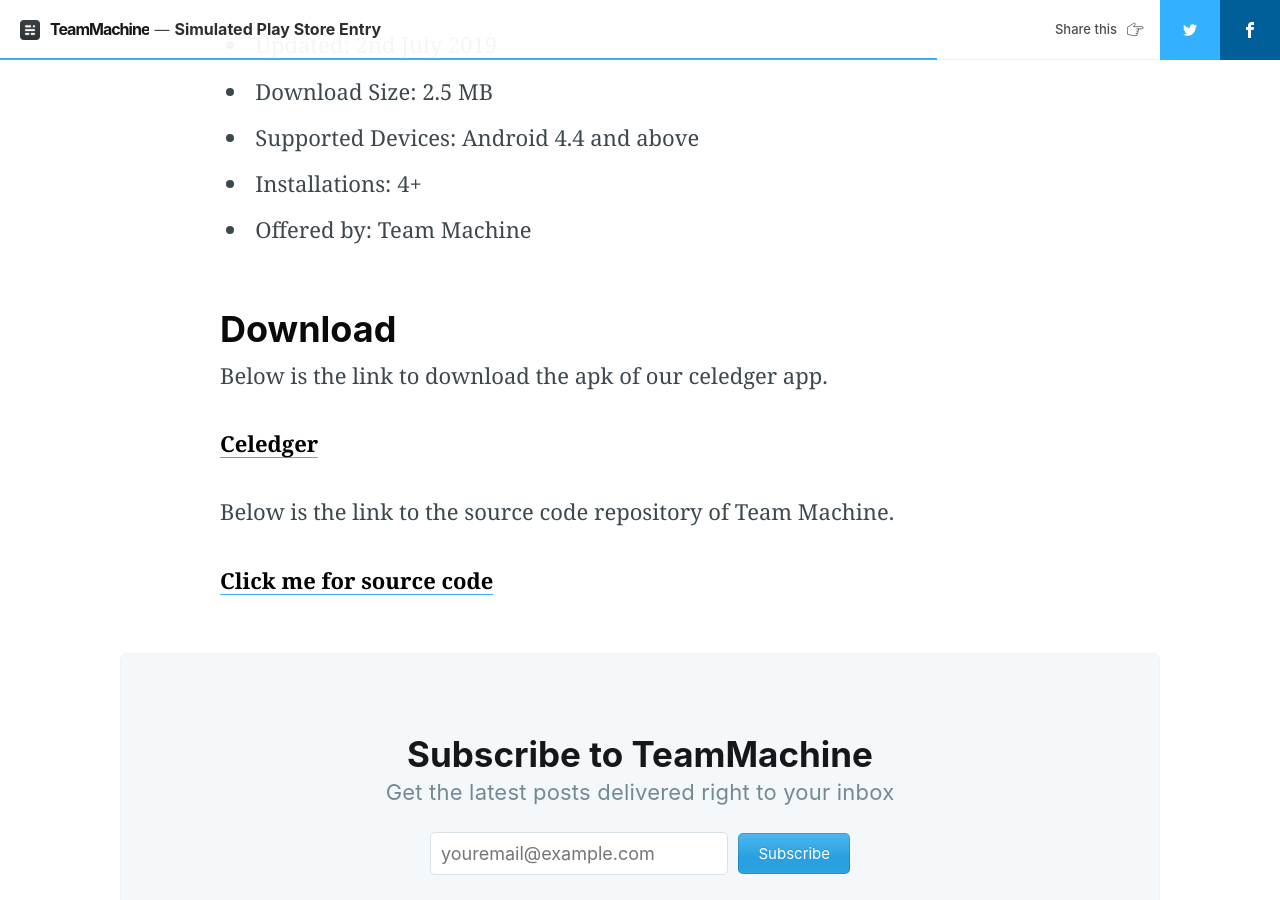
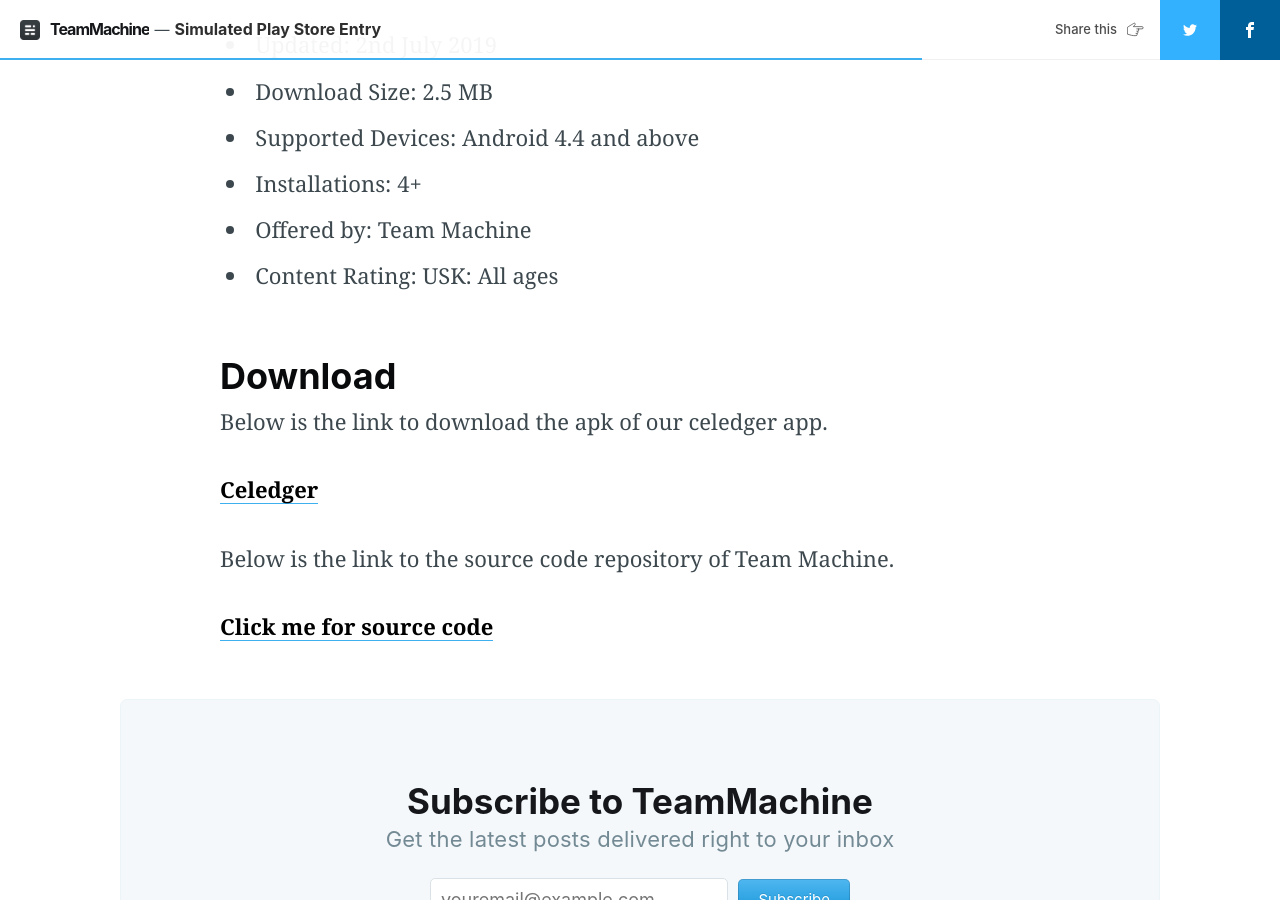
Before and after one commit to DBSE-teaching/isee2019-TeamMachine, a Jekyll site: the page built from docs/_posts/2019-07-03-Simulated-Play-Store-Entry.md, in a window 1280 px wide and 900 px high, scrolled down 2085 px. Built offline with Jekyll 4.4.1, drawn with Linux system fonts in a browser that asks for light colours; nearby versions of some CDN libraries; comment, search, counter and statistics services are not loaded; some of the changed lines change nothing that is shown.

Commit message:
Update 2019-07-03-Simulated-Play-Store-Entry.md

```diff
--- a/docs/_posts/2019-07-03-Simulated-Play-Store-Entry.md
+++ b/docs/_posts/2019-07-03-Simulated-Play-Store-Entry.md
@@ -1,7 +1,7 @@
 ---
 layout: post
 current: post
-cover: 'assets/images/Testcase.jpeg'
+cover: 'assets/images/spse.jpg'
 navigation: true
 title: "Simulated Play Store Entry"
 date: 2019-07-03
@@ -46,6 +46,8 @@
 
 * Offered by: Team Machine
 
+* Content Rating: USK: All ages
+
 ## Download
 
 Below is the link to download the apk of our celedger app.
```
